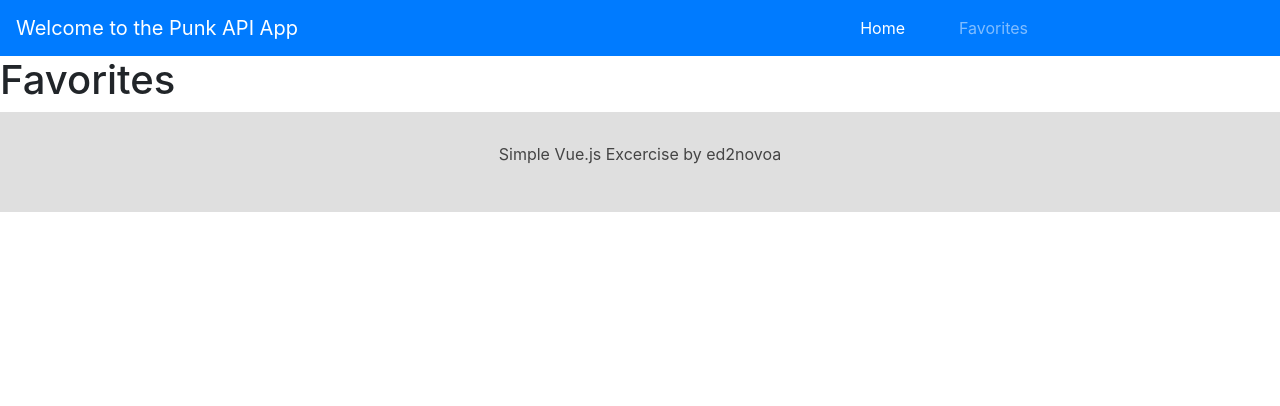
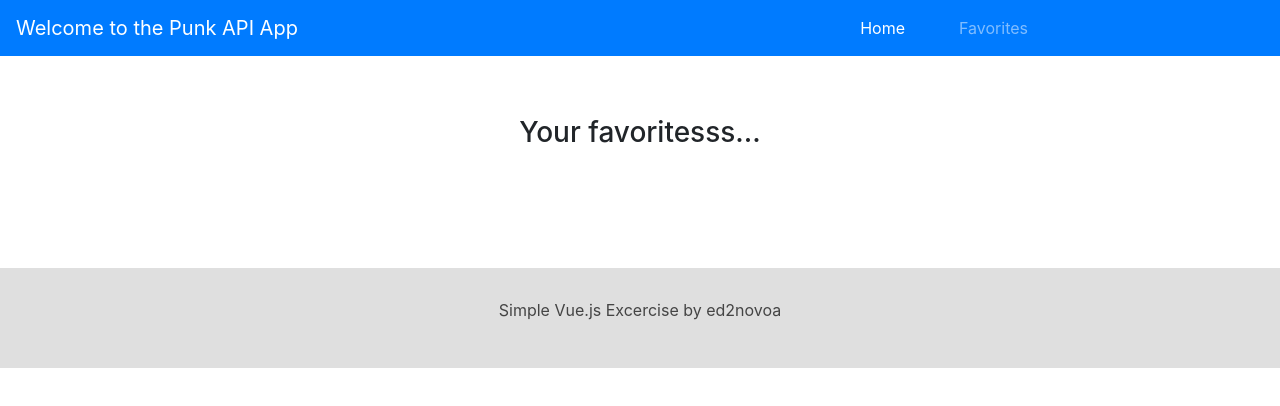
Before and after one commit to ed2novoa/punk-app, a Vue app: page /#/favorites in a window 1280 px wide. Shown: the top 406 px of the page. Built offline with nearby package versions, Linux system fonts and the light colour scheme.

Commit message:
Adding favorites to store data

```diff
--- a/src/components/BeerCard.vue
+++ b/src/components/BeerCard.vue
@@ -6,9 +6,9 @@
           <img :src="beer.image_url" alt="Beer Image">
         </div>
         <div class="beer-desc-container">
-          <span class="oi oi-heart"></span>
+          <span @click="toogleFavorite" class="oi oi-heart"></span>
           <h5 class="beer-name">{{beer.name}}</h5>
-          <p class="beer-desc">{{beer.description | minDescription}}</p>
+          <p class="beer-desc">{{beer.description | reduceDescription}}</p>
         </div>
       </div>
     </div>
@@ -20,14 +20,23 @@ export default {
   props : ['beer'],
   name: 'BeerCard',
   filters : {
-    minDescription(description){
+    reduceDescription(description){
       return description.substring(0,85) + "...";
     }
+  },
+  methods:{
+    toogleFavorite(event){
+      $(event.target.closest('span')).toggleClass('favorite');
+
+      if (!this.beer.isFavorite){
+        this.$store.commit('addFavorite', this.beer);
+      } else {
+        this.beer.isFavorite
+        console.log("else");
+        // this.$store.commit('removeFavorite', this.beer);
+      }
+    }
   }
-  // data () {
-  //   return {
-  //   }
-  // }
 }
 </script>
 
--- a/src/components/Favorites.vue
+++ b/src/components/Favorites.vue
@@ -1,11 +1,19 @@
 <template>
-  <div>
-    <h1>{{msg}}</h1>
+  <div class="container favorites-main-container">
+    <div class="row">
+      <div class="col-12 form-inline justify-content-center title-container">
+        <h3>Your favoritesss...</h3>
+      </div>
+    </div>
+    <div class="row">
+      <BeerCard v-for="beer in getFavorites" :beer="beer" :key="beer.id"/>
+    </div>
   </div>
 </template>
 
 <script>
-import {mapGetters} from "vuex";
+import {mapGetters} from "vuex"
+import BeerCard from './BeerCard';
 
 export default {
   name: 'Favorites',
@@ -14,6 +22,7 @@ export default {
       msg: 'Favorites'
     }
   },
+  components : {BeerCard},
   computed : mapGetters({
     getFavorites : 'getFavorites',
   })
@@ -22,5 +31,10 @@ export default {
 
 
 <style scoped>
-
+.favorites-main-container {
+  padding: 60px 0 60px 0;
+}
+.title-container{
+  margin-bottom: 50px;
+}
 </style>
--- a/src/components/Home.vue
+++ b/src/components/Home.vue
@@ -8,7 +8,7 @@
       </div>
     </div>
     <div class="row">
-        <BeerCard v-for="beer in getCurrentBeers" :beer="beer" :key="beer.id"/>
+      <BeerCard v-for="beer in getCurrentBeers" :beer="beer" :key="beer.id"/>
     </div>
   </div>
 </template>
--- a/src/store.js
+++ b/src/store.js
@@ -18,6 +18,7 @@ export const store = new Vuex.Store({
     },
     mutations: {
       setCurrentBeers(state, beers){
+        beers.forEach(function(obj) { obj.isFavorite = false; });
         state.currentBeers = beers;
       },
       addFavorite(state, beer){
```
